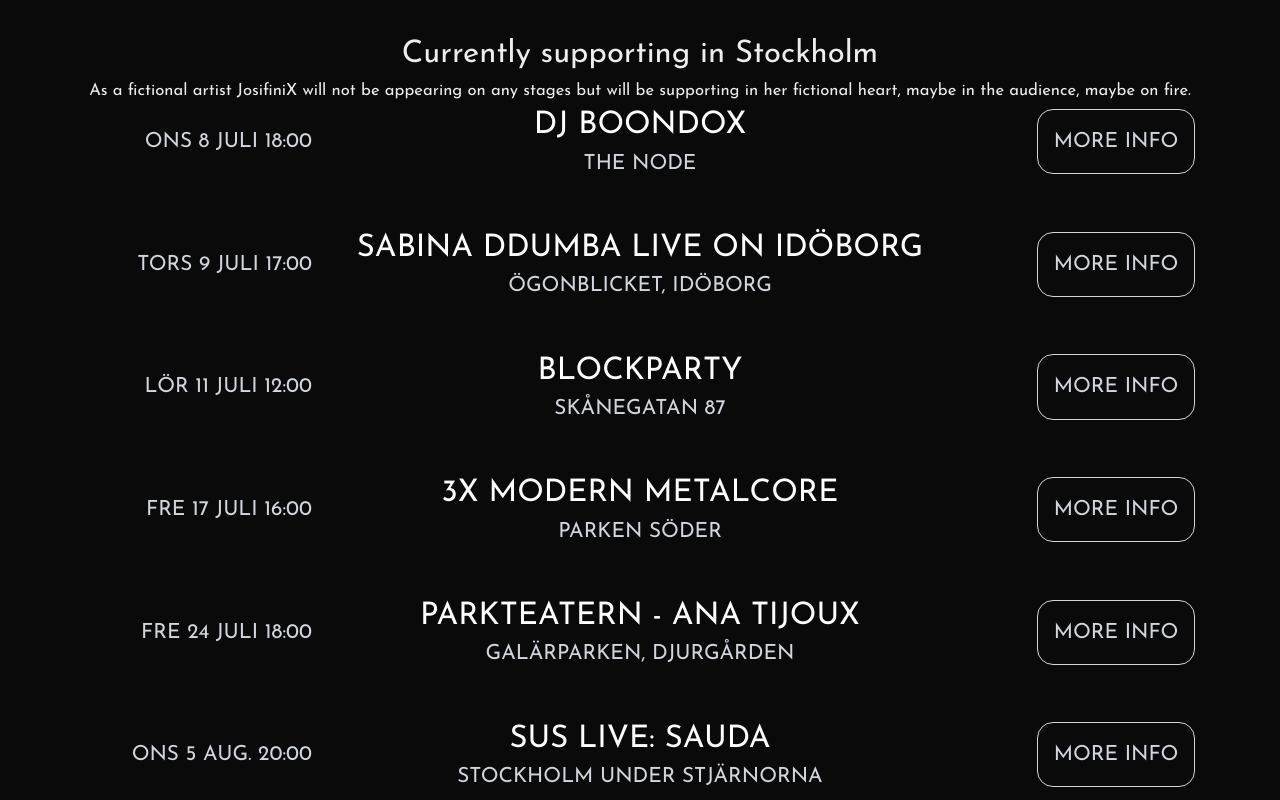
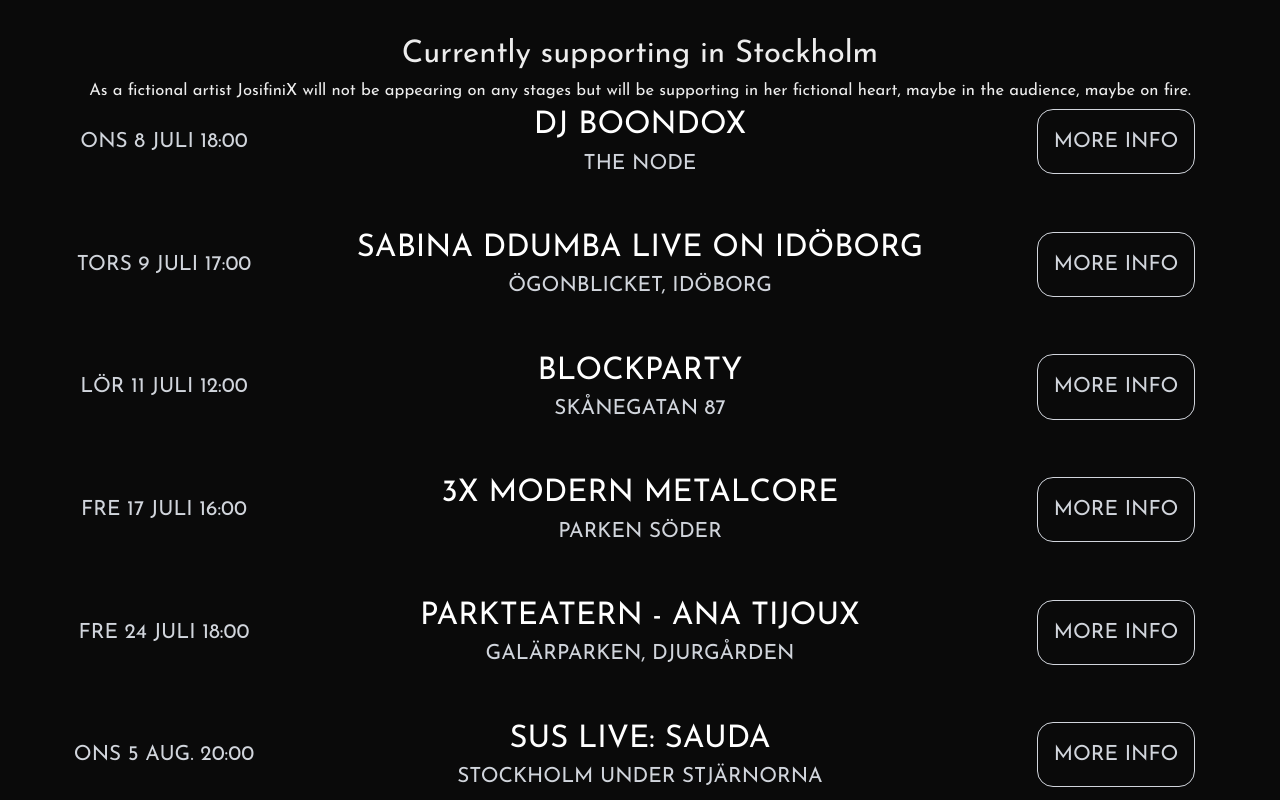
Before and after one commit to josiefinis/nextjs-intro, a Next.js app: page / in a window 1280 px wide. Shown: the part 1120-1920 px from the top of the page. Built offline with nearby package versions, Linux system fonts and the light colour scheme; a web font is replaced by a local one.

Commit message:
Show TBD for live events without a known date.

```diff
--- a/components/live.tsx
+++ b/components/live.tsx
@@ -9,8 +9,13 @@
   minute: "numeric",
 });
 
-function isString(value: string | undefined): value is string {
-  return (value as string).length !== undefined;
+function isDate(variable: Date | undefined): variable is Date {
+  try {
+    variable?.toISOString();
+    return true;
+  } catch {
+    return false;
+  }
 }
 
 function cleanTitle(title: string, venue: string): string {
@@ -23,7 +28,7 @@
 interface EventProps {
   title: string;
   venue: string;
-  date: Date;
+  date: Date | undefined;
 }
 
 function Event({ title, venue, date }: EventProps) {
@@ -33,9 +38,13 @@
         <h3 className="text-xl md:text-fluid-xl text-white">{title}</h3>
         <p>{venue}</p>
       </header>
-      <time dateTime={date.toISOString()} className="order-first md:text-right">
+      {isDate(date) ? (
+        <time dateTime={date.toISOString()} className="order-first">
           {longDate.format(date)}
         </time>
+      ) : (
+        <p className="order-first">TBD</p>
+      )}
       <Button href="#" children="More info" classes="mx-auto font-normal" />
     </article>
   );
@@ -58,21 +67,20 @@
         </small>
       </div>
       <div className="grid gap-24 md:gap-12 inline-full">
-        {events.map(
-          (event) =>
-            isString(event.schedule.dates[0]?.date) && (
+        {events.map((event) => {
+          return (
             <Event
               key={event.id}
               title={cleanTitle(event.title.en, event.venue_name)}
               venue={event.venue_name}
               date={
                 new Date(
-                    `${event.schedule.dates[0].date} ${event.schedule.dates[0].start_time}`,
+                  `${event.schedule.dates[0]?.date} ${event.schedule.dates[0]?.start_time}`,
                 )
               }
             />
-            ),
-        )}
+          );
+        })}
       </div>
     </section>
   );
```
Lines whose indentation alone changed are shown as unchanged.
